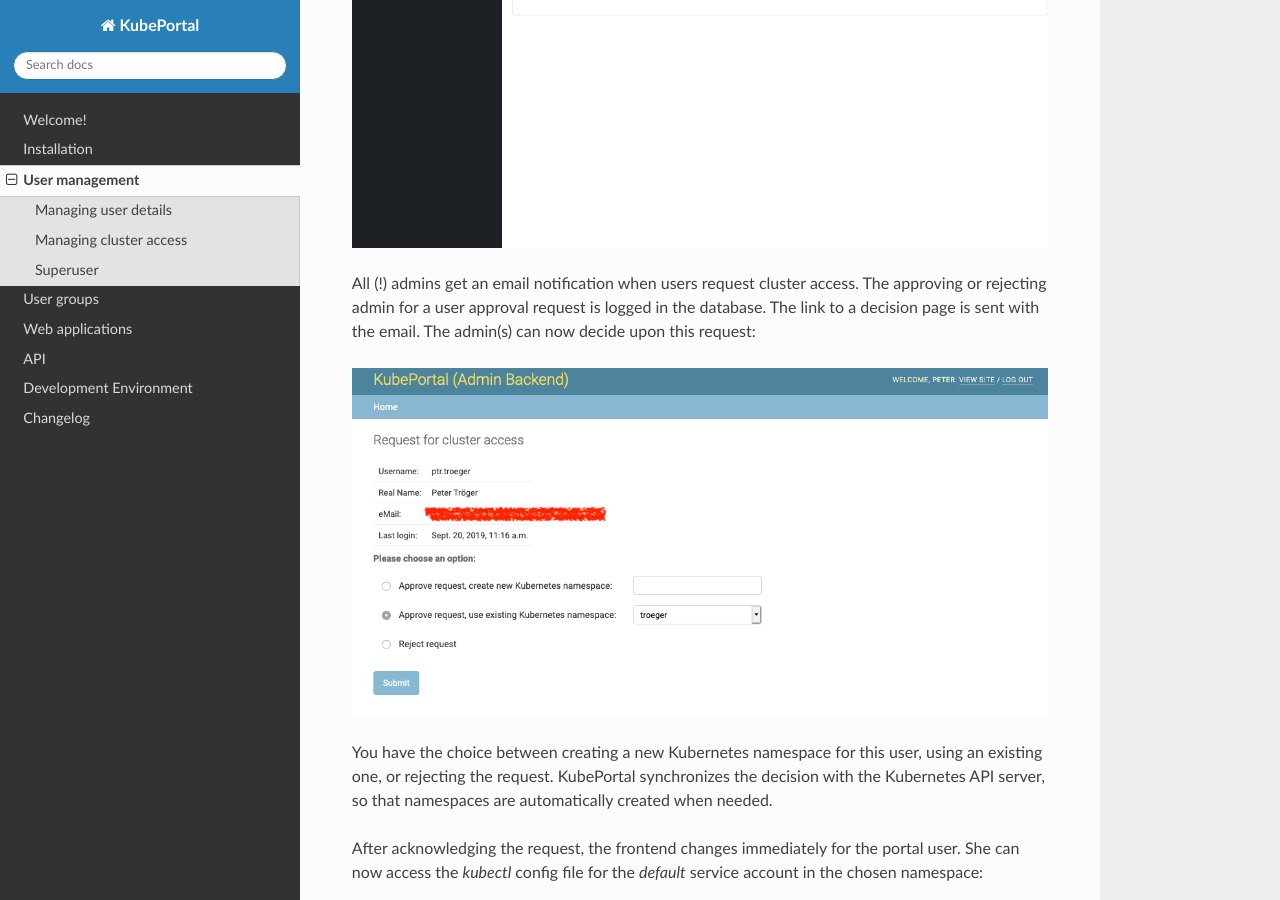
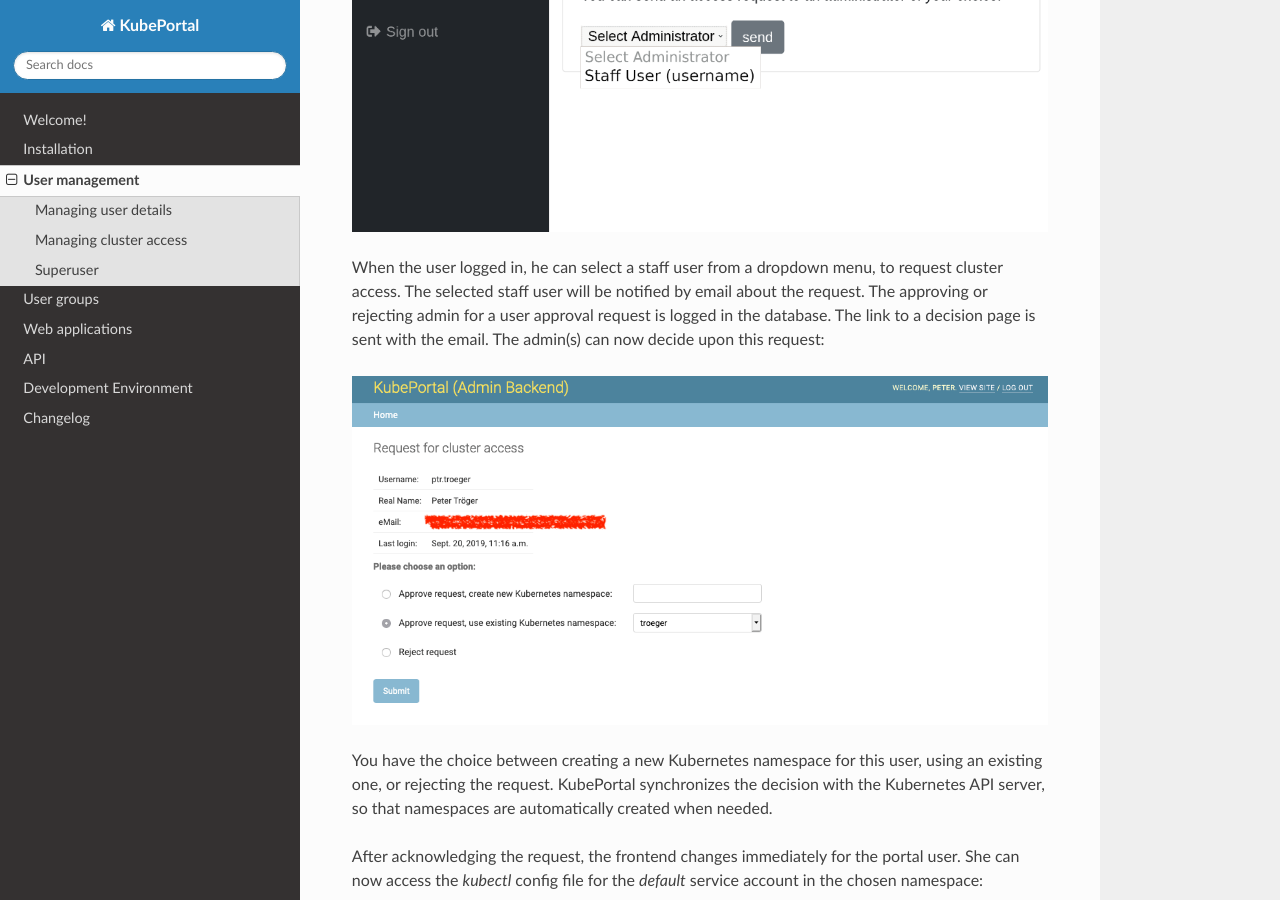
Before and after one commit to kubeportal/kubeportal, a Sphinx documentation site: the page built from docs/users.rst, in a window 1280 px wide and 900 px high, scrolled down 1888 px. Built offline with Sphinx 7.4.7 and the Read the Docs theme 2.0.0, drawn with Linux system fonts in a browser that asks for light colours.

Commit message:
updated doc for access request staff selection

```diff
--- a/docs/users.rst
+++ b/docs/users.rst
@@ -29,7 +29,7 @@
 
 .. image:: static/front_landing_new.png
 
-All (!) admins get an email notification when users request cluster access. The approving or rejecting admin for a user approval request is logged in the database. The link to a decision page is sent with the email. The admin(s) can now decide upon this request:
+When the user logged in, he can select a staff user from a dropdown menu, to request cluster access. The selected staff user will be notified by email about the request. The approving or rejecting admin for a user approval request is logged in the database. The link to a decision page is sent with the email. The admin(s) can now decide upon this request:
 
 .. image:: static/back_approval.png
 
```
Also changed, not shown: docs/static/front_landing_new.png.
